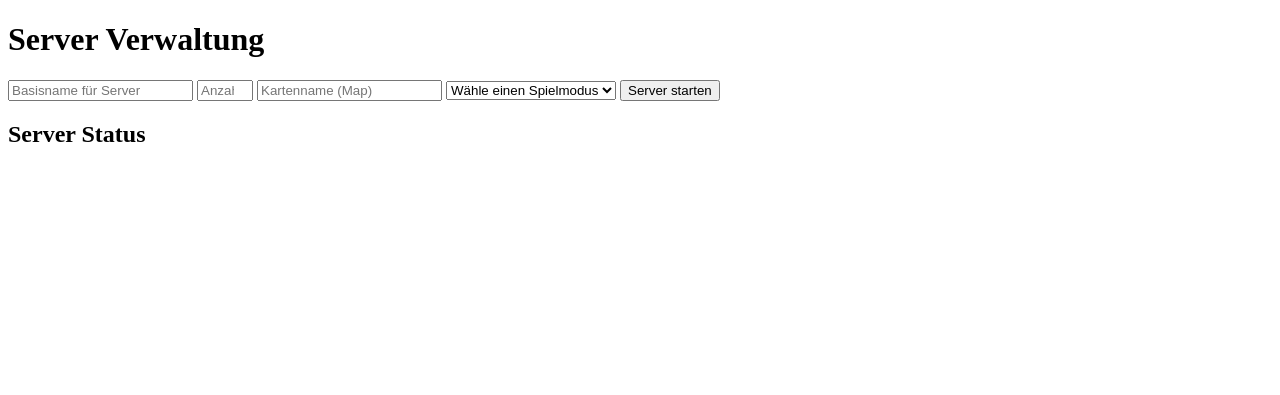
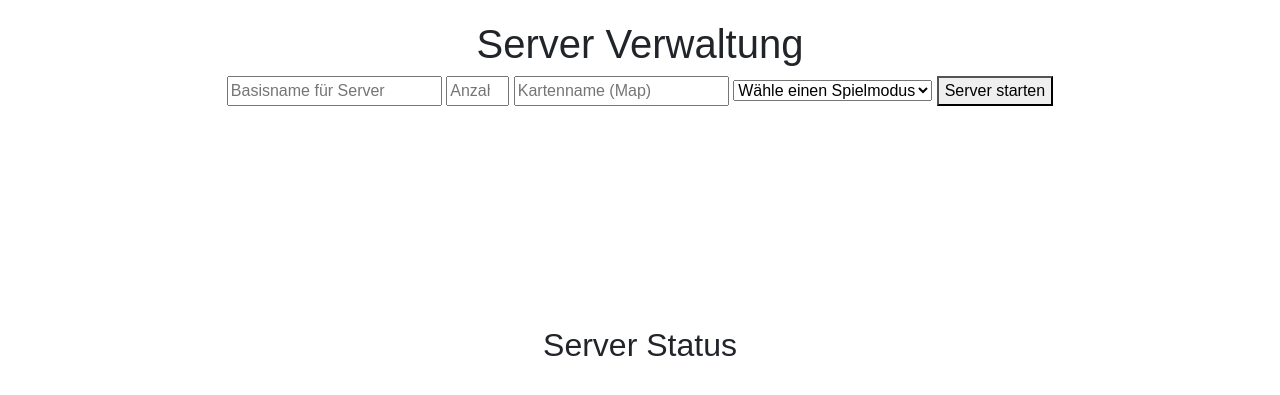
Before and after one commit to Egosar93/webuics2, a Flask app: page / in a window 1280 px wide. Shown: the top 395 px of the page. Run offline with Flask 3, Linux system fonts and the light colour scheme.

Commit message:
chore: Update start_servers.sh and index.html files

```diff
--- a/templates/index.html
+++ b/templates/index.html
@@ -1,10 +1,42 @@
 <!DOCTYPE html>
-<html lang="en">
+<html lang="de">
 <head>
+    <link href="https://cdn.jsdelivr.net/npm/bootstrap@5.3.3/dist/css/bootstrap.min.css" rel="stylesheet" integrity="sha384-QWTKZyjpPEjISv5WaRU9OFeRpok6YctnYmDr5pNlyT2bRjXh0JMhjY6hW+ALEwIH" crossorigin="anonymous">
     <meta charset="UTF-8">
     <title>Server Verwaltung</title>
+
+
+
+<style>
+    body {
+        font-family: Arial, sans-serif;
+        margin: 0;
+        padding: 0;
+    }
+
+    .manage {
+        display: flex;
+        flex-direction: column;
+        align-items: center;
+        margin: 20px;
+    }
+
+    .status {
+        margin: 220px;
+        display: flex;
+        align-items: center;
+        flex-direction: column;
+        justify-content: space-around;
+
+    }
+
+
+</style>
+
+
 </head>
 <body>
+    <div class="manage">
     <h1>Server Verwaltung</h1>
     <form action="/start_server" method="post">
         <input type="text" name="serverName" placeholder="Basisname für Server" required>
@@ -20,6 +52,9 @@
         </select>
         <button type="submit">Server starten</button>
     </form>
+    </div>
+
+    <div class="status">
     <h2>Server Status</h2>
     <ul>
         {% for server in servers %}
@@ -33,6 +68,6 @@
             </li>
         {% endfor %}
         </ul>
-
+    </div>
 </body>
 </html>
```
Also changed, not shown: 1 other file.
